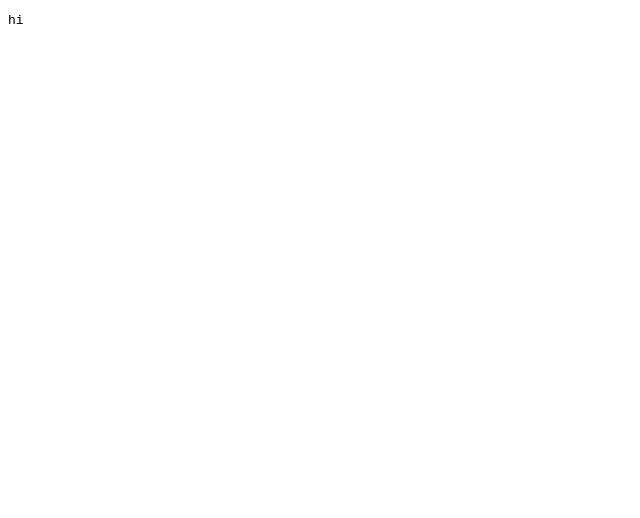
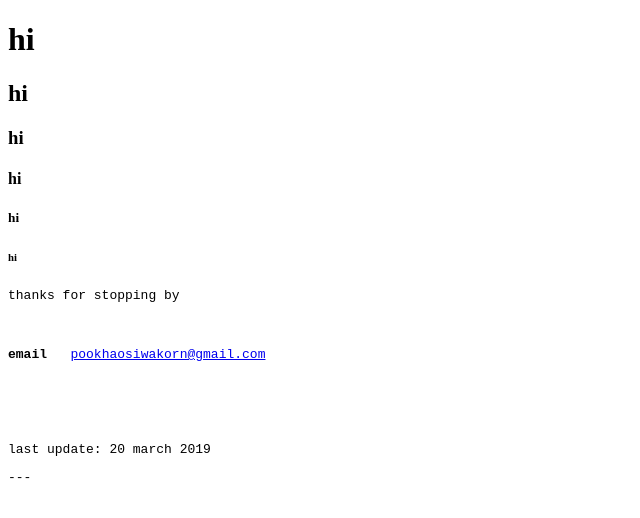
Before and after one commit to racarete/racarete.github.io, a plain HTML site: page index.html in a window 1280 px wide. Shown: the whole page, without its empty margins (0-640 px from the left). Drawn offline with Linux system fonts and the light colour scheme.

Commit message:
Update index.html

```diff
--- a/index.html
+++ b/index.html
@@ -6,6 +6,21 @@
 </head>
 
 <body>
-	<pre>hi</pre>
+	<h1>hi</h1>
+	<h2>hi</h2>
+	<h3>hi</h3>
+	<h4>hi</h4>
+	<h5>hi</h5>
+	<h6>hi</h6>
+
+	<pre>thanks for stopping by</pre>
+	<br>
+	<pre><b>email</b>	<a href="mailto:pookhaosiwakorn@gmail.com">pookhaosiwakorn@gmail.com</a></pre>
+
+	<br>
+	<br>
+	<br>
+	<pre>last update: 20 march 2019</pre>
+	<pre>---</pre>
 </body>
 </html>
```
